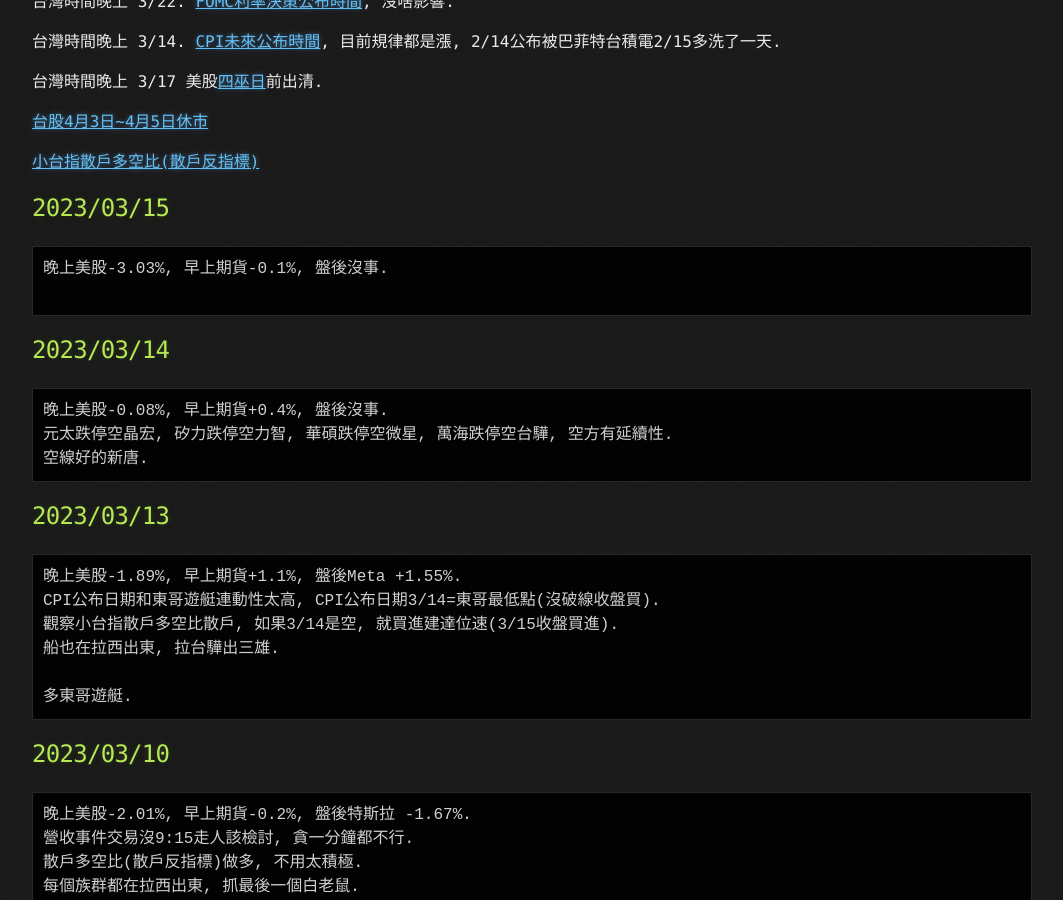
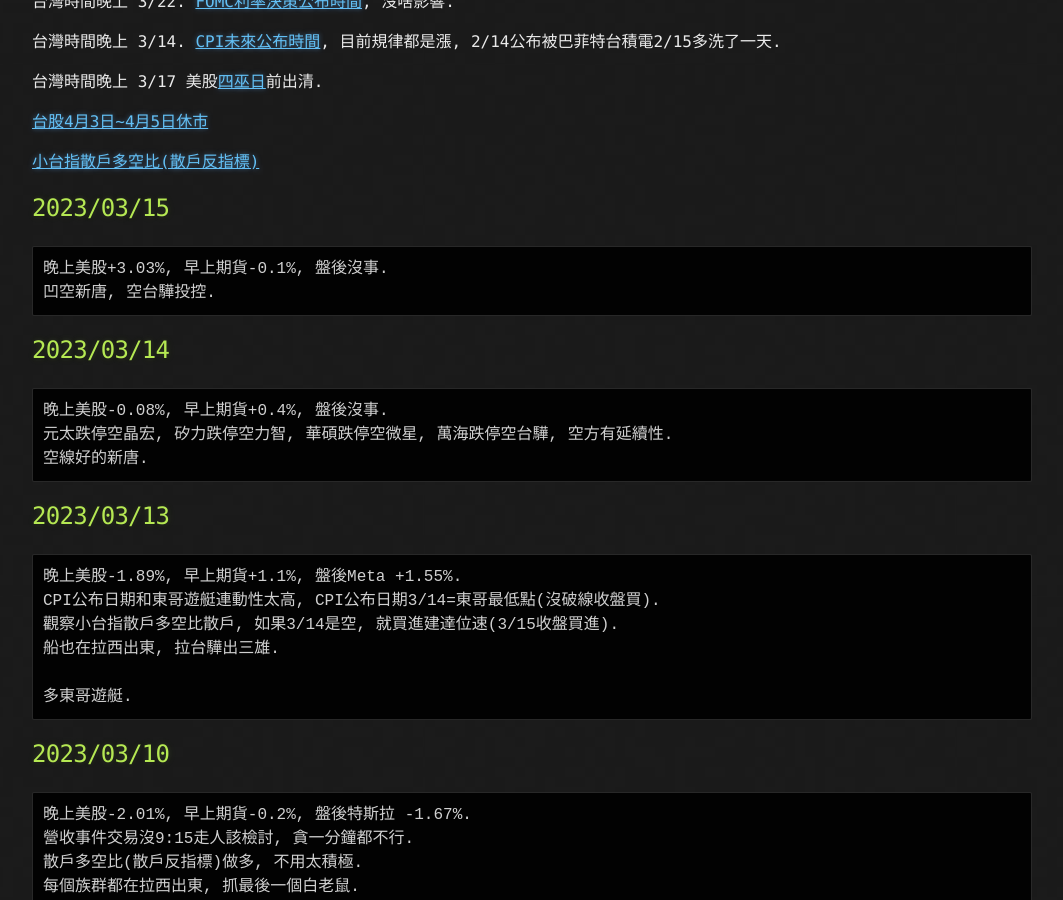
Before and after one commit to lepg5487/Stock_God, a Jekyll site: the page built from index.md, in a window 1280 px wide and 900 px high, scrolled down 468 px. Shown: the whole window, without its empty margins (108-1171 px from the left). Built offline with Jekyll 4.4.1, drawn with Linux system fonts in a browser that asks for light colours; our own code applies the rules of GitHub Pages for plain Markdown files.

Commit message:
Update index.md

````diff
--- a/index.md
+++ b/index.md
@@ -24,8 +24,8 @@
 
 ## 2023/03/15
 ```
-晚上美股-3.03%, 早上期貨-0.1%, 盤後沒事.
-
+晚上美股+3.03%, 早上期貨-0.1%, 盤後沒事.
+凹空新唐, 空台驊投控.
 ```
 
 ## 2023/03/14
````
